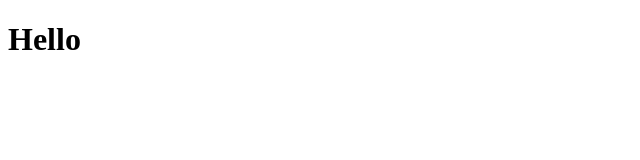
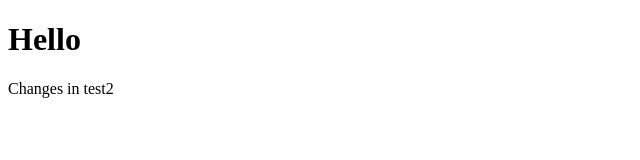
Before and after one commit to zainabraja19/crud-miniproject, a website: page index.html in a window 1280 px wide. Shown: the whole page, without its empty margins (0-640 px from the left). Drawn offline with Linux system fonts and the light colour scheme.

Commit message:
commit test2

```diff
--- a/index.html
+++ b/index.html
@@ -7,5 +7,6 @@
   </head>
   <body>
     <h1>Hello</h1>
+    <p>Changes in test2</p>
   </body>
 </html>
```
